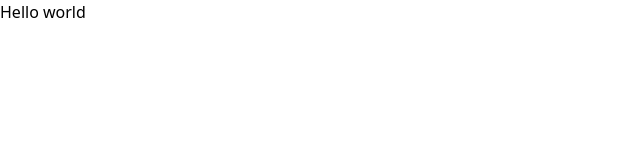
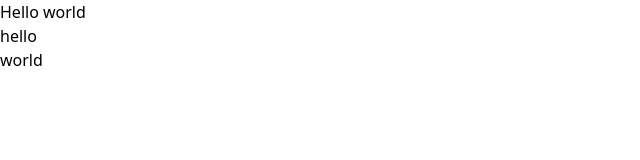
Before and after one commit to MarcioMingante/IBGE-NEWS, a React (Vite) app: page / in a window 1280 px wide. Shown: the top 160 px of the page, without its empty margins (0-640 px from the left). Built offline with nearby package versions, Linux system fonts and the light colour scheme.

Commit message:
adiciona a estrutura base das rotas e dos pricipais componentes e paginas

```diff
--- a/src/App.tsx
+++ b/src/App.tsx
@@ -1,9 +1,18 @@
+import { Route, Routes } from "react-router-dom";
+import NavLayout from "./layout/NavLayout";
+import MainPage from "./pages/MainPage";
+
 function App() {
   return (
-    <>
-     <h1 className="text-xl">Hello world</h1>
-    </>
-  )
+    <Routes>
+      <Route path="/" element={ <NavLayout /> }>
+        <Route path="/" element={ <MainPage /> } />
+        <Route path="/noticias" element={ <MainPage /> } />
+        <Route path="/releases" element={ <MainPage /> } />
+        <Route path="/favorites" element={ <h1>favoritados</h1> } />
+      </Route>
+    </Routes>
+  );
 }
 
 export default App
--- /dev/null
+++ b/src/layout/NavLayout.tsx
@@ -0,0 +1,18 @@
+import { Outlet } from "react-router-dom";
+
+function NavLayout() {
+  return (
+    <>
+      <header>
+        <nav>
+          {/* links com os filtros das noticias */}
+          <h1 className="text-2xl border-y-4">Hello world</h1>
+        </nav>
+      </header>
+
+      <Outlet />
+    </>
+  );
+}
+
+export default NavLayout;
--- /dev/null
+++ b/src/pages/MainPage.tsx
@@ -0,0 +1,17 @@
+function MainPage() {
+  return (
+    <main>
+      {/* area da ultima noticia */}
+      <section>
+        <h2>hello</h2>
+      </section>
+
+      {/* area com os cards das noticias */}
+      <section>
+        <h2>world</h2>
+      </section>
+    </main>
+  );
+}
+
+export default MainPage;
```
